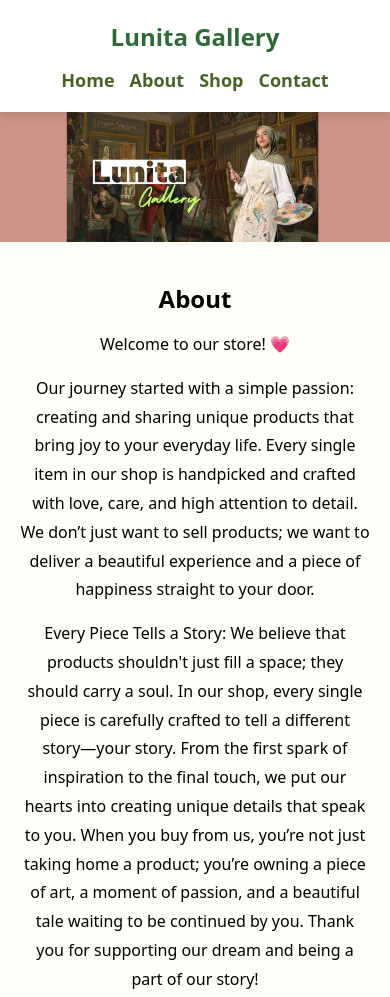
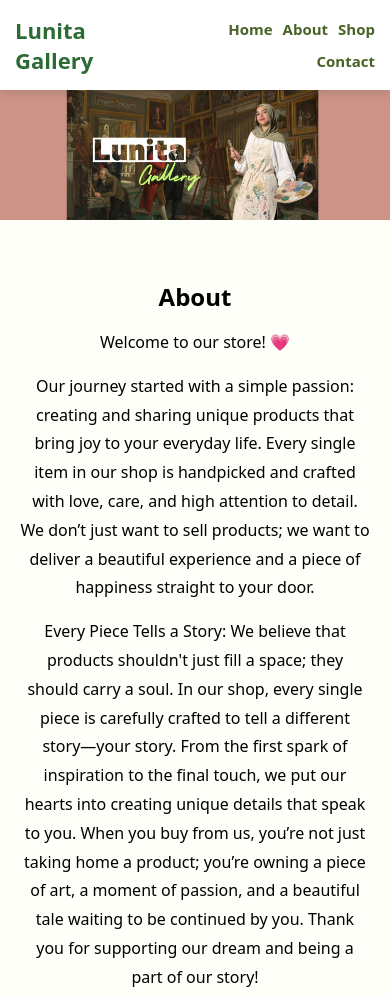
Before and after one commit to lenaaamostafa-bit/Lunita-Gallery, a plain HTML site: page index.html in a window 390 px wide. Shown: the top 997 px of the page. Drawn offline with Linux system fonts and the light colour scheme.

Commit message:
Update style.css

```diff
--- a/style.css
+++ b/style.css
@@ -286,21 +286,27 @@ button:hover {
 @media (max-width:768px){
 
 .navbar{
-    flex-direction:column;
+    display:flex;
+    justify-content:space-between;
+    align-items:center;
+    padding:15px;
     height:auto;
-    padding:20px;
+}
+
+.name{
+    font-size:22px;
 }
 
 .nav-links{
-    flex-direction:column;
-    align-items:center;
-    gap:15px;
-    margin-top:15px;
+    display:flex;
+    flex-direction:row;
+    flex-wrap:wrap;
+    justify-content:flex-end;
+    gap:10px;
 }
 
-.name{
-    font-size:24px;
-    text-align:center;
+.nav-links a{
+    font-size:15px;
 }
 
 .banner{
@@ -310,13 +316,11 @@ button:hover {
 
 .container{
     flex-direction:column;
-    gap:30px;
-    padding:20px;
 }
 
 .form_area{
     width:100%;
-    max-width:350px;
+    max-width:340px;
 }
 
 .form_style,
@@ -338,10 +342,6 @@ button:hover {
     grid-template-columns:1fr;
 }
 
-.card{
-    max-width:100%;
-}
-
 #projects{
     padding:40px 20px;
 }
@@ -349,11 +349,18 @@ button:hover {
 #projects h1{
     text-align:center;
     margin-left:0;
-    font-size:30px;
 }
 
-section{
-    padding:40px 20px;
+#about{
+    text-align:center;
+}
+
+#about p{
+    font-size:16px;
+}
+
+.leftt{
+    text-align:center;
 }
 
 }
@@ -385,13 +392,3 @@ section{
 }
 
 }
-@media(max-width:768px){
-
-.nav-links{
-    flex-direction:row;
-    flex-wrap:wrap;
-    justify-content:center;
-    gap:15px;
-}
-
-}
```
